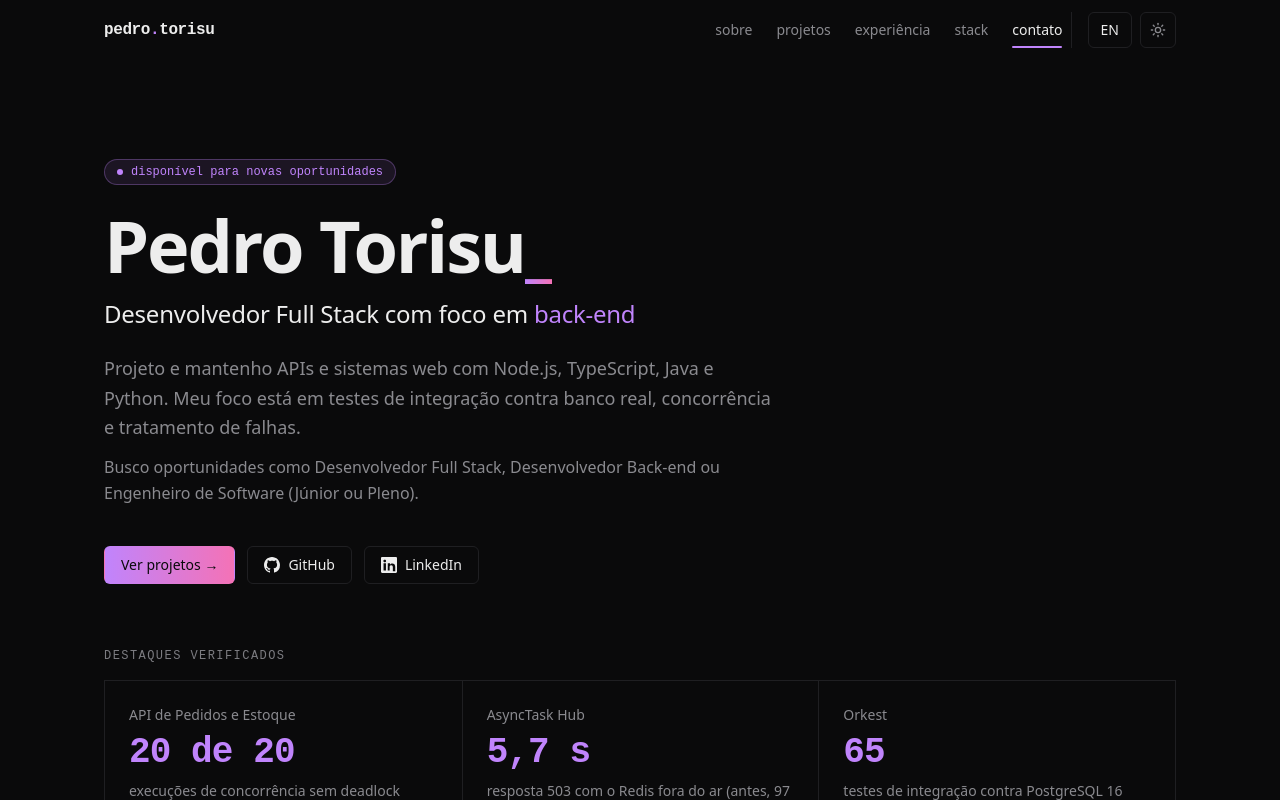
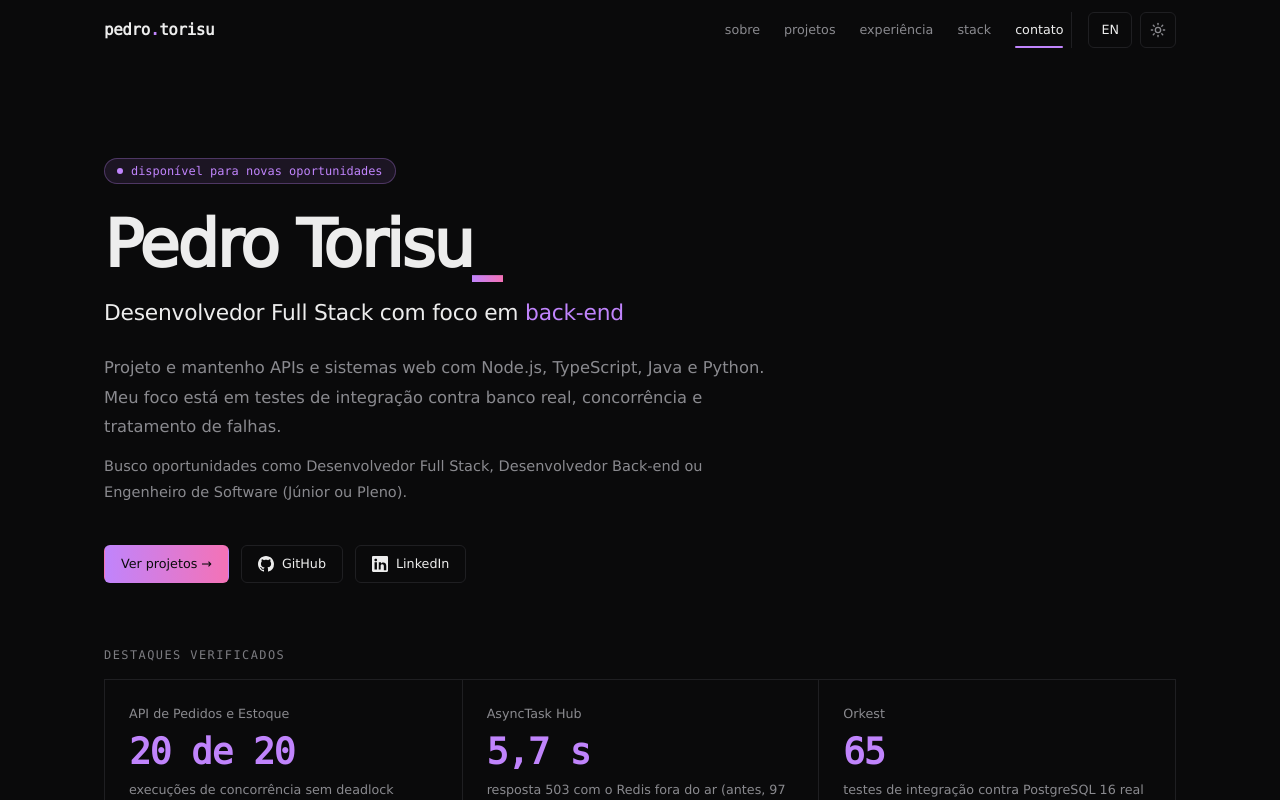
Before and after one commit to PedroHTLemos/portfolio-pedro-lemos, a React (Vite) app: page / in a window 1280 px wide. Shown: the top 800 px of the page. Built offline with nearby package versions, Linux system fonts and the light colour scheme.

Commit message:
fix(tipografia): fontes de reserva com largura medida para evitar CLS
- Geist Fallback (DejaVu Sans, size-adjust 90.8%) e Geist Mono Fallback (99.6%)
- Medido em 412 px com rede e CPU limitadas: CLS 0.16 para 0.004
- Sem essas fontes locais no sistema, a reserva não se aplica

```diff
--- a/src/index.css
+++ b/src/index.css
@@ -1,6 +1,24 @@
 @tailwind base;
 @tailwind components;
 @tailwind utilities;
+
+/*
+ * Fontes de reserva com a largura medida das variáveis do Geist, para o texto
+ * não reflow quando a fonte termina de carregar (CLS). Medido: Geist é 9,25% mais
+ * estreito que DejaVu Sans; Geist Mono tem 99,6% da largura da DejaVu Sans Mono.
+ * Em sistemas sem essas fontes locais, a reserva não se aplica e cai no padrão.
+ */
+@font-face {
+  font-family: 'Geist Fallback';
+  src: local('DejaVu Sans');
+  size-adjust: 90.8%;
+}
+
+@font-face {
+  font-family: 'Geist Mono Fallback';
+  src: local('DejaVu Sans Mono'), local('Menlo'), local('Consolas');
+  size-adjust: 99.6%;
+}
 
 /*
  * Tokens de cor. :root é o tema claro; .dark (classe no <html>) é o escuro.
--- a/tailwind.config.js
+++ b/tailwind.config.js
@@ -5,8 +5,8 @@ export default {
   theme: {
     extend: {
       fontFamily: {
-        sans: ['Geist Variable', 'system-ui', 'sans-serif'],
-        mono: ['Geist Mono Variable', 'ui-monospace', 'monospace'],
+        sans: ['Geist Variable', 'Geist Fallback', 'system-ui', 'sans-serif'],
+        mono: ['Geist Mono Variable', 'Geist Mono Fallback', 'ui-monospace', 'monospace'],
       },
       colors: {
         bg: 'rgb(var(--bg) / <alpha-value>)',
```
